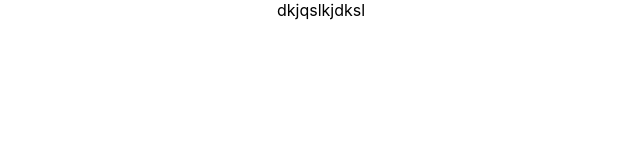
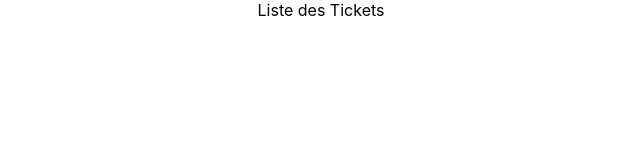
Before and after one commit to cedrix54/bugTracker, a React (Create React App) app in the folder bugtracker/: page /tickets in a window 1280 px wide. Shown: the top 160 px of the page, without its empty margins (319-959 px from the left). Built offline with nearby package versions, Linux system fonts and the light colour scheme.

Commit message:
beginning of the route /tickets/

```diff
--- a/bugtracker/src/App.js
+++ b/bugtracker/src/App.js
@@ -2,6 +2,7 @@ import {BrowserRouter, Routes, Route} from 'react-router-dom';
 import './App.css';
 
 import PublicRouter from './pages/Public/PublicRouter';
+import TicketRouter from './pages/Ticket/TicketRouter';
 
 function App() {
   return (
@@ -9,6 +10,7 @@ function App() {
       <BrowserRouter>
         <Routes>
           <Route path="/*" element={<PublicRouter /> }/>
+          <Route path="/tickets/*" element={<TicketRouter /> }/>
         </Routes>
       </BrowserRouter>
     </div>
--- /dev/null
+++ b/bugtracker/src/components/Ticket/Ticket.js
@@ -0,0 +1,11 @@
+import React from 'react';
+
+const TicketRouter = () => {
+    return (
+        <div>
+            Liste des Tickets
+        </div>
+    );
+};
+
+export default TicketRouter;
--- a/bugtracker/src/pages/Public/PublicRouter.js
+++ b/bugtracker/src/pages/Public/PublicRouter.js
@@ -1,10 +1,10 @@
 import React from 'react';
 
-const Card = (() => {
+const Home = (() => {
 
     return (
-       <div>dkjqslkjdksl</div>
+       <div>Home</div>
     );
     });
 
-export default Card;
+export default Home;
--- /dev/null
+++ b/bugtracker/src/pages/Ticket/TicketRouter.js
@@ -0,0 +1,16 @@
+import React from 'react';
+import { Routes, Route } from 'react-router-dom';
+
+import Ticket from './../../components/Ticket/Ticket'
+
+const TicketRouter = () => {
+    return (
+        <div>
+            <Routes>
+                <Route path="*" element={<Ticket />} />
+            </Routes>
+        </div>
+    );
+};
+
+export default TicketRouter;
```
